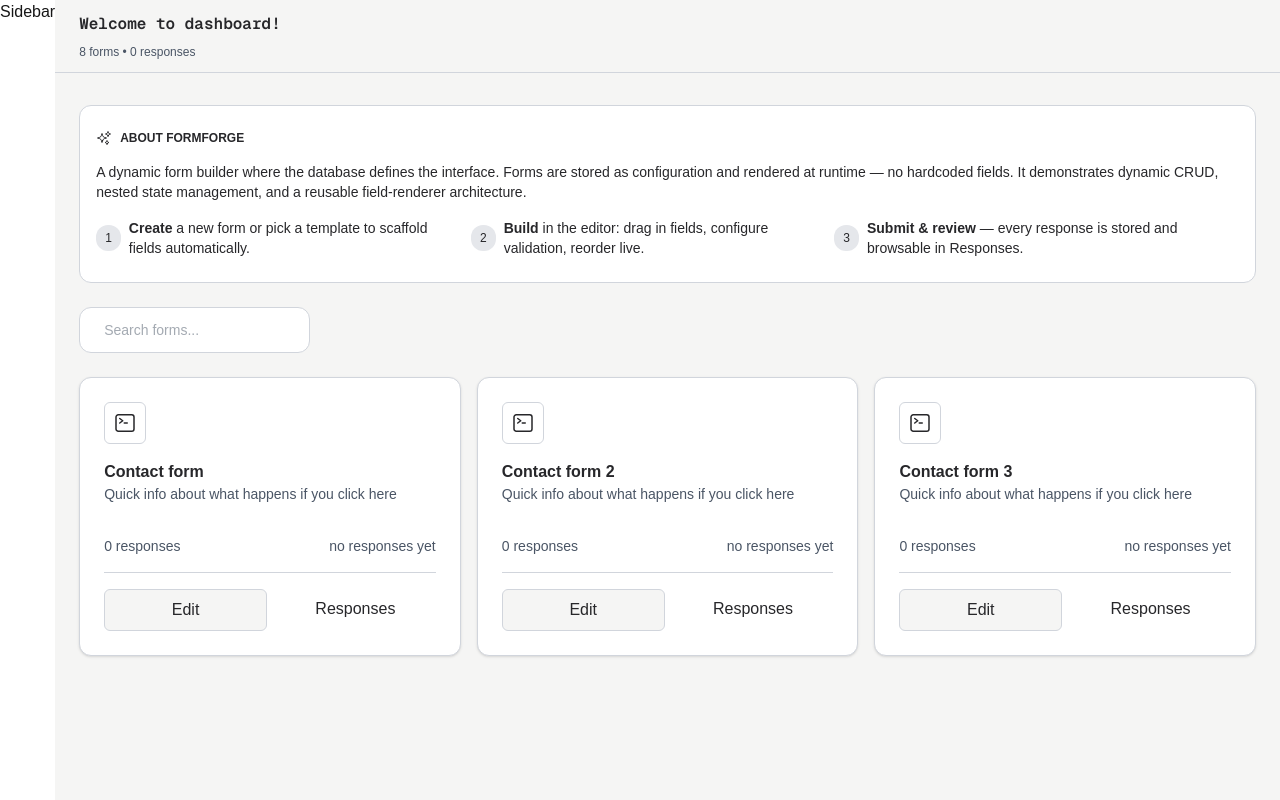
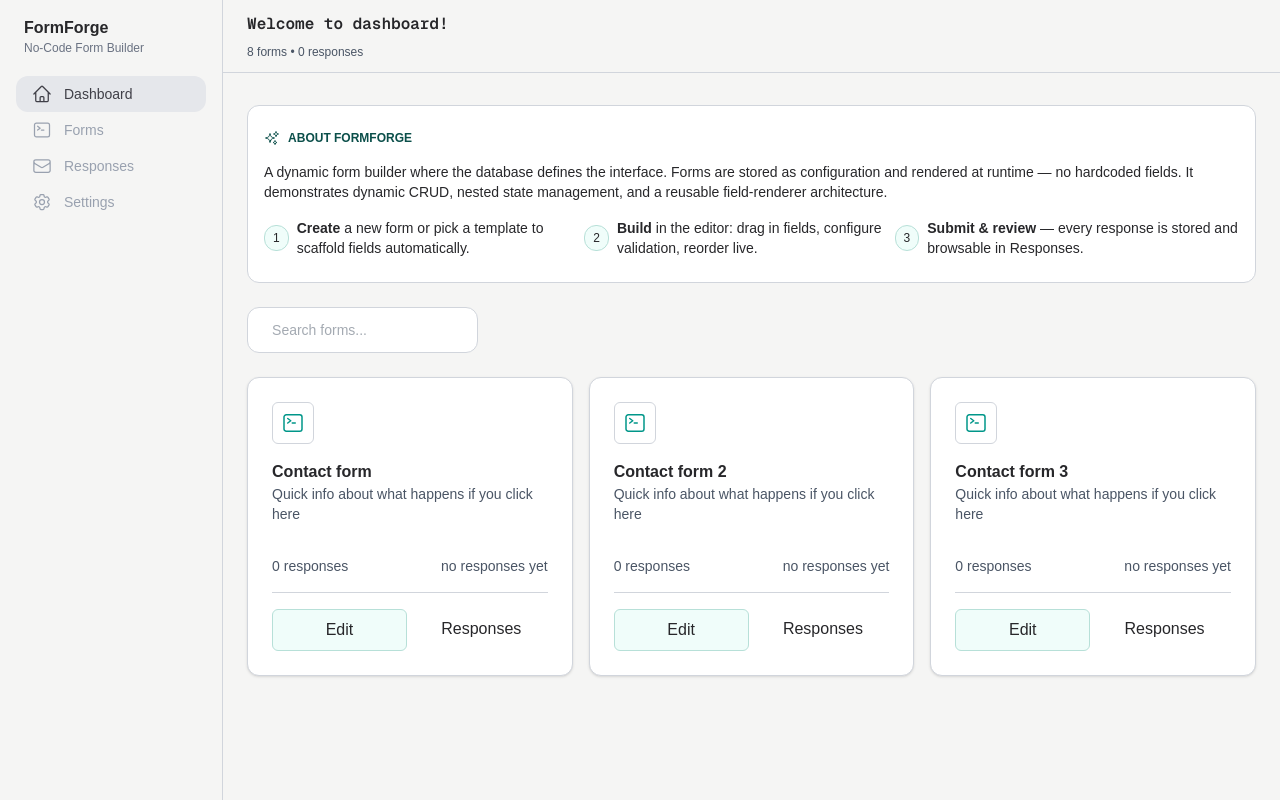
Before and after one commit to birgit-vosar/form-forge, a Next.js app: page / in a window 1280 px wide. Built offline with nearby package versions, Linux system fonts and the light colour scheme.

Commit message:
added functioning navigation bar

```diff
--- /dev/null
+++ b/app/(dashboard)/forms/page.tsx
@@ -0,0 +1,7 @@
+export default function FormsPage() {
+    return(
+        <div>
+            <p>This is forms page</p>
+        </div>
+    )
+}
--- a/app/(dashboard)/page.tsx
+++ b/app/(dashboard)/page.tsx
@@ -38,27 +38,27 @@ export default function DashboardPage() {
                                     <div className='bg-white flex flex-row justify-between items-center px-4 py-6 mt-2 border rounded-xl border-gray-300 text-sm'>
                                         <div className='flex flex-col gap-4'>
                                             <div className='flex gap-2 '>
-                                                <svg xmlns="http://www.w3.org/2000/svg" fill="none" viewBox="0 0 24 24" strokeWidth={1.5} stroke="currentColor" className="size-4">
+                                                <svg xmlns="http://www.w3.org/2000/svg" fill="none" viewBox="0 0 24 24" strokeWidth={1.5} stroke="currentColor" className="size-4 text-teal-900">
                                                     <path strokeLinecap="round" strokeLinejoin="round" d="M9.813 15.904 9 18.75l-.813-2.846a4.5 4.5 0 0 0-3.09-3.09L2.25 12l2.846-.813a4.5 4.5 0 0 0 3.09-3.09L9 5.25l.813 2.846a4.5 4.5 0 0 0 3.09 3.09L15.75 12l-2.846.813a4.5 4.5 0 0 0-3.09 3.09ZM18.259 8.715 18 9.75l-.259-1.035a3.375 3.375 0 0 0-2.455-2.456L14.25 6l1.036-.259a3.375 3.375 0 0 0 2.455-2.456L18 2.25l.259 1.035a3.375 3.375 0 0 0 2.456 2.456L21.75 6l-1.035.259a3.375 3.375 0 0 0-2.456 2.456ZM16.894 20.567 16.5 21.75l-.394-1.183a2.25 2.25 0 0 0-1.423-1.423L13.5 18.75l1.183-.394a2.25 2.25 0 0 0 1.423-1.423l.394-1.183.394 1.183a2.25 2.25 0 0 0 1.423 1.423l1.183.394-1.183.394a2.25 2.25 0 0 0-1.423 1.423Z" />
                                                 </svg>
-                                                <p className='uppercase font-semibold text-xs'>about formforge</p>
+                                                <p className='uppercase font-semibold text-xs text-teal-900'>about formforge</p>
                                             </div>
                                             <p>A dynamic form builder where the database defines the interface. Forms are stored as configuration and rendered at runtime — no hardcoded fields. It demonstrates dynamic CRUD, nested state management, and a reusable field-renderer architecture.</p>
                                             <div className='flex gap-2'>
                                                 <div className='flex gap-2 items-center'>
-                                                    <div className='border border-transparent rounded-xl bg-gray-200 py-1 px-2 text-xs w-fit'>
+                                                    <div className='border border-[#b7e0d8] rounded-xl bg-teal-50 py-1 px-2 text-xs w-fit'>
                                                         1
                                                     </div>
                                                     <p><b>Create</b> a new form or pick a template to scaffold fields automatically.</p>
                                                 </div>
                                                 <div className='flex gap-2 items-center'>
-                                                    <div className='border border-transparent rounded-xl bg-gray-200 py-1 px-2 text-xs w-fit'>
+                                                    <div className='border border-[#b7e0d8] rounded-xl bg-teal-50 py-1 px-2 text-xs w-fit'>
                                                         2
                                                     </div>
                                                     <p><b>Build</b> in the editor: drag in fields, configure validation, reorder live.</p>
                                                 </div>
                                                 <div className='flex gap-2 items-center'>
-                                                    <div className='border border-transparent rounded-xl bg-gray-200 py-1 px-2 text-xs w-fit'>
+                                                    <div className='border border-[#b7e0d8] rounded-xl bg-teal-50 py-1 px-2 text-xs w-fit'>
                                                         3
                                                     </div>
                                                     <p><b>Submit & review</b> — every response is stored and browsable in Responses.</p>
--- a/app/(dashboard)/responses/page.tsx
+++ b/app/(dashboard)/responses/page.tsx
@@ -0,0 +1,7 @@
+export default function ResponsesPage() {
+    return(
+        <div>
+            <p>This is responses page</p>
+        </div>
+    )
+}
--- a/app/settings/page.tsx
+++ b/app/settings/page.tsx
@@ -0,0 +1,7 @@
+export default function SettingsPage() {
+    return(
+        <div>
+            <p>This is settings page</p>
+        </div>
+    )
+}
--- a/components/Card.tsx
+++ b/components/Card.tsx
@@ -12,7 +12,7 @@ export default function Card({ title, isLive, responseAmount, lastResponse }: Ca
         <div className='flex flex-2 flex-col h-full shadow-sm border rounded-xl border-gray-300 bg-white p-6 gap-2 hover:scale-101 hover:shadow-md/5 transition-all duration-200 ease-in-out'>
             <div className="flex justify-between">
                 <div className="p-2 border border-gray-300 rounded-md">
-                    <svg xmlns="http://www.w3.org/2000/svg" fill="none" viewBox="0 0 24 24" strokeWidth={1.5} stroke="currentColor" className="size-6">
+                    <svg xmlns="http://www.w3.org/2000/svg" fill="none" viewBox="0 0 24 24" strokeWidth={1.5} stroke="currentColor" className="size-6 text-teal-600">
                         <path strokeLinecap="round" strokeLinejoin="round" d="m6.75 7.5 3 2.25-3 2.25m4.5 0h3m-9 8.25h13.5A2.25 2.25 0 0 0 21 18V6a2.25 2.25 0 0 0-2.25-2.25H5.25A2.25 2.25 0 0 0 3 6v12a2.25 2.25 0 0 0 2.25 2.25Z" />
                     </svg>
                 </div>
@@ -29,7 +29,7 @@ export default function Card({ title, isLive, responseAmount, lastResponse }: Ca
                 {lastResponse === 0 ? <p>no responses yet</p> : <p>about {lastResponse} hours ago</p>}
             </div>
             <div className="flex gap-2 mt-2 pt-4 border-t border-gray-300">
-                        <Link href='/forms' className="py-2 flex-1 border rounded-md border-gray-300 text-center bg-stone-100 hover:bg-white transition-all duration-200"> Edit</Link>
+                        <Link href='/forms' className="py-2 flex-1 border rounded-md border-[#b7e0d8] text-center bg-teal-50 hover:bg-emerald-100 transition-all duration-200"> Edit</Link>
                         <Link href='/responses' className="py-2 flex-1 text-center hover:underline"> Responses</Link>
             </div>
         </div>
--- a/components/Sidebar.tsx
+++ b/components/Sidebar.tsx
@@ -1,9 +1,65 @@
+'use client'
 
+import Link from 'next/link'
+import { usePathname } from 'next/navigation';
+import { useState } from 'react';
 
-export default function Sidebar() {
-    return(
-        <div>
-            <p>Sidebar</p>
+export default function Nav() {
+    const pathname = usePathname();
+    const [mobileMenu, setMobileMenu] = useState(false)
+
+    const navItems = [
+        {
+            label: 'Dashboard', href: '/', icon: (<svg xmlns='http://www.w3.org/2000/svg' fill='none' viewBox='0 0 24 24' strokeWidth={1.5} stroke='currentColor' className='size-5'>
+                <path strokeLinecap='round' strokeLinejoin='round' d='m2.25 12 8.954-8.955c.44-.439 1.152-.439 1.591 0L21.75 12M4.5 9.75v10.125c0 .621.504 1.125 1.125 1.125H9.75v-4.875c0-.621.504-1.125 1.125-1.125h2.25c.621 0 1.125.504 1.125 1.125V21h4.125c.621 0 1.125-.504 1.125-1.125V9.75M8.25 21h8.25' />
+            </svg>)
+        },
+        {
+            label: 'Forms', href: '/forms', icon: (<svg xmlns="http://www.w3.org/2000/svg" fill="none" viewBox="0 0 24 24" strokeWidth={1.5} stroke="currentColor" className="size-5">
+  <path strokeLinecap="round" strokeLinejoin="round" d="m6.75 7.5 3 2.25-3 2.25m4.5 0h3m-9 8.25h13.5A2.25 2.25 0 0 0 21 18V6a2.25 2.25 0 0 0-2.25-2.25H5.25A2.25 2.25 0 0 0 3 6v12a2.25 2.25 0 0 0 2.25 2.25Z" />
+</svg>
+)
+        },
+        {
+            label: 'Responses', href: '/responses', icon: (<svg xmlns="http://www.w3.org/2000/svg" fill="none" viewBox="0 0 24 24" strokeWidth={1.5} stroke="currentColor" className="size-5">
+  <path strokeLinecap="round" strokeLinejoin="round" d="M21.75 6.75v10.5a2.25 2.25 0 0 1-2.25 2.25h-15a2.25 2.25 0 0 1-2.25-2.25V6.75m19.5 0A2.25 2.25 0 0 0 19.5 4.5h-15a2.25 2.25 0 0 0-2.25 2.25m19.5 0v.243a2.25 2.25 0 0 1-1.07 1.916l-7.5 4.615a2.25 2.25 0 0 1-2.36 0L3.32 8.91a2.25 2.25 0 0 1-1.07-1.916V6.75" />
+</svg>
+)
+        },
+        {
+            label: 'Settings', href: '/settings', icon: (<svg xmlns="http://www.w3.org/2000/svg" fill="none" viewBox="0 0 24 24" strokeWidth={1.5} stroke="currentColor" className="size-5">
+                <path strokeLinecap="round" strokeLinejoin="round" d="M9.594 3.94c.09-.542.56-.94 1.11-.94h2.593c.55 0 1.02.398 1.11.94l.213 1.281c.063.374.313.686.645.87.074.04.147.083.22.127.325.196.72.257 1.075.124l1.217-.456a1.125 1.125 0 0 1 1.37.49l1.296 2.247a1.125 1.125 0 0 1-.26 1.431l-1.003.827c-.293.241-.438.613-.43.992a7.723 7.723 0 0 1 0 .255c-.008.378.137.75.43.991l1.004.827c.424.35.534.955.26 1.43l-1.298 2.247a1.125 1.125 0 0 1-1.369.491l-1.217-.456c-.355-.133-.75-.072-1.076.124a6.47 6.47 0 0 1-.22.128c-.331.183-.581.495-.644.869l-.213 1.281c-.09.543-.56.94-1.11.94h-2.594c-.55 0-1.019-.398-1.11-.94l-.213-1.281c-.062-.374-.312-.686-.644-.87a6.52 6.52 0 0 1-.22-.127c-.325-.196-.72-.257-1.076-.124l-1.217.456a1.125 1.125 0 0 1-1.369-.49l-1.297-2.247a1.125 1.125 0 0 1 .26-1.431l1.004-.827c.292-.24.437-.613.43-.991a6.932 6.932 0 0 1 0-.255c.007-.38-.138-.751-.43-.992l-1.004-.827a1.125 1.125 0 0 1-.26-1.43l1.297-2.247a1.125 1.125 0 0 1 1.37-.491l1.216.456c.356.133.751.072 1.076-.124.072-.044.146-.086.22-.128.332-.183.582-.495.644-.869l.214-1.28Z" />
+                <path strokeLinecap="round" strokeLinejoin="round" d="M15 12a3 3 0 1 1-6 0 3 3 0 0 1 6 0Z" />
+            </svg>
+            )
+        }
+    ]
+
+    return (
+        <div className={`${mobileMenu ? 'fixed top-0 left-0 w-70 h-full z-50' : 'hidden md:flex'} md:relative md:block flex flex-col self-stretch overflow-y-auto bg-stone-100 border-r border-gray-300 text-black `}>
+
+            <Link href='/' className='flex px-6 py-3 gap-2'>
+
+                <div className='flex flex-col mt-1'>
+                    <p className='font-semibold text-zinc-800'>FormForge</p>
+                    <p className='text-xs text-gray-500'>No-Code Form Builder</p>
+                </div>
+
+            </Link>
+
+            <div className='flex-1 pt-2 px-4'>
+                {navItems.map((item) => (
+                    <Link key={item.href} href={item.href} className={`cursor-pointer items-center flex flex-row py-2 w-full rounded-xl gap-3 pl-4 pr-18 text-sm active:opacity-50
+                            ${pathname === item.href
+                            ? 'bg-gray-200 text-zinc-700 hover:bg-gray-300'
+                            : 'text-gray-400 hover:bg-gray-300 hover:text-gray-700 transition duration-300'
+                        }`}>
+                        {item.icon}
+                        {item.label}
+                    </Link>
+                ))}
+            </div>
+
         </div>
     )
 }
```
